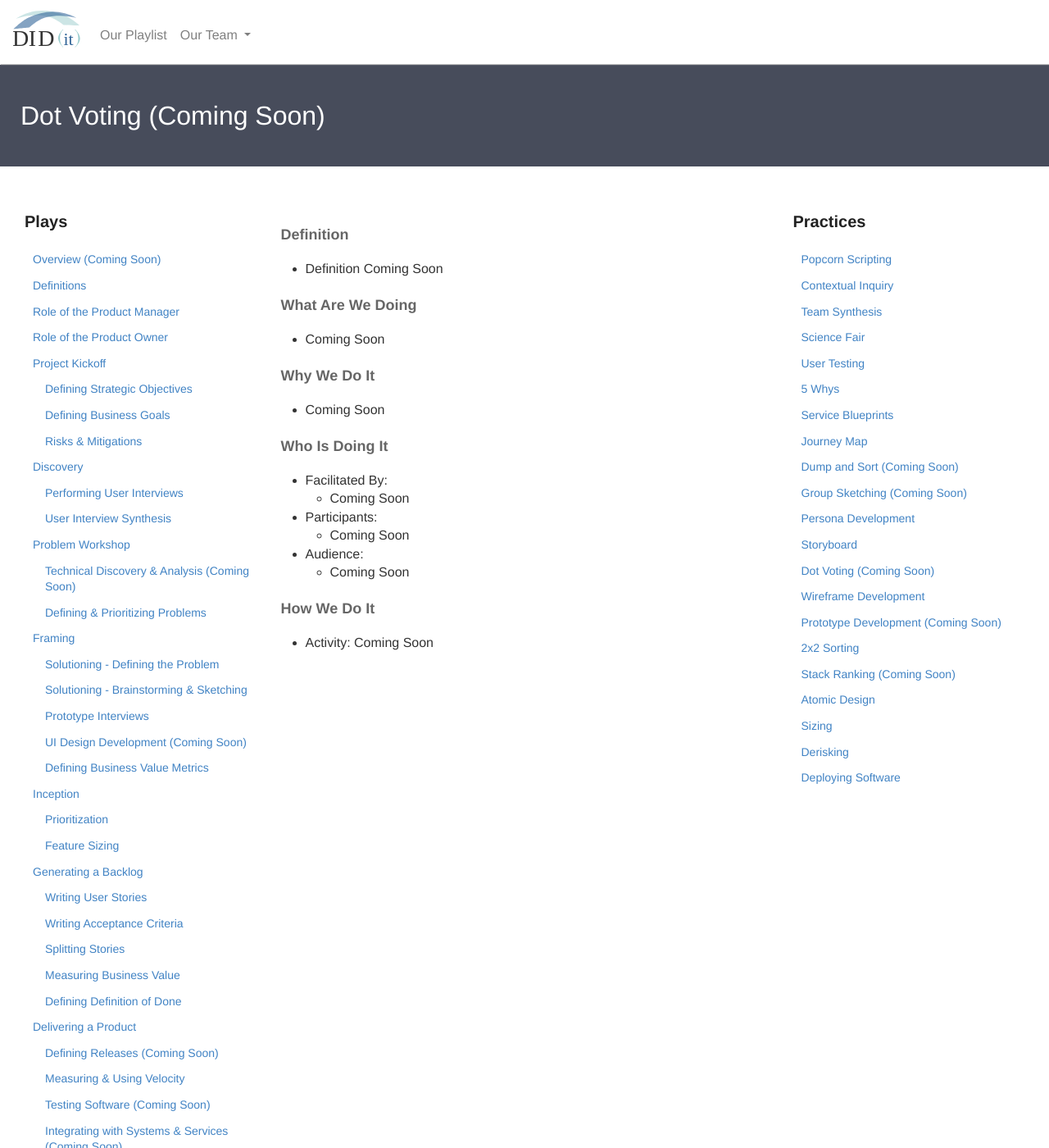
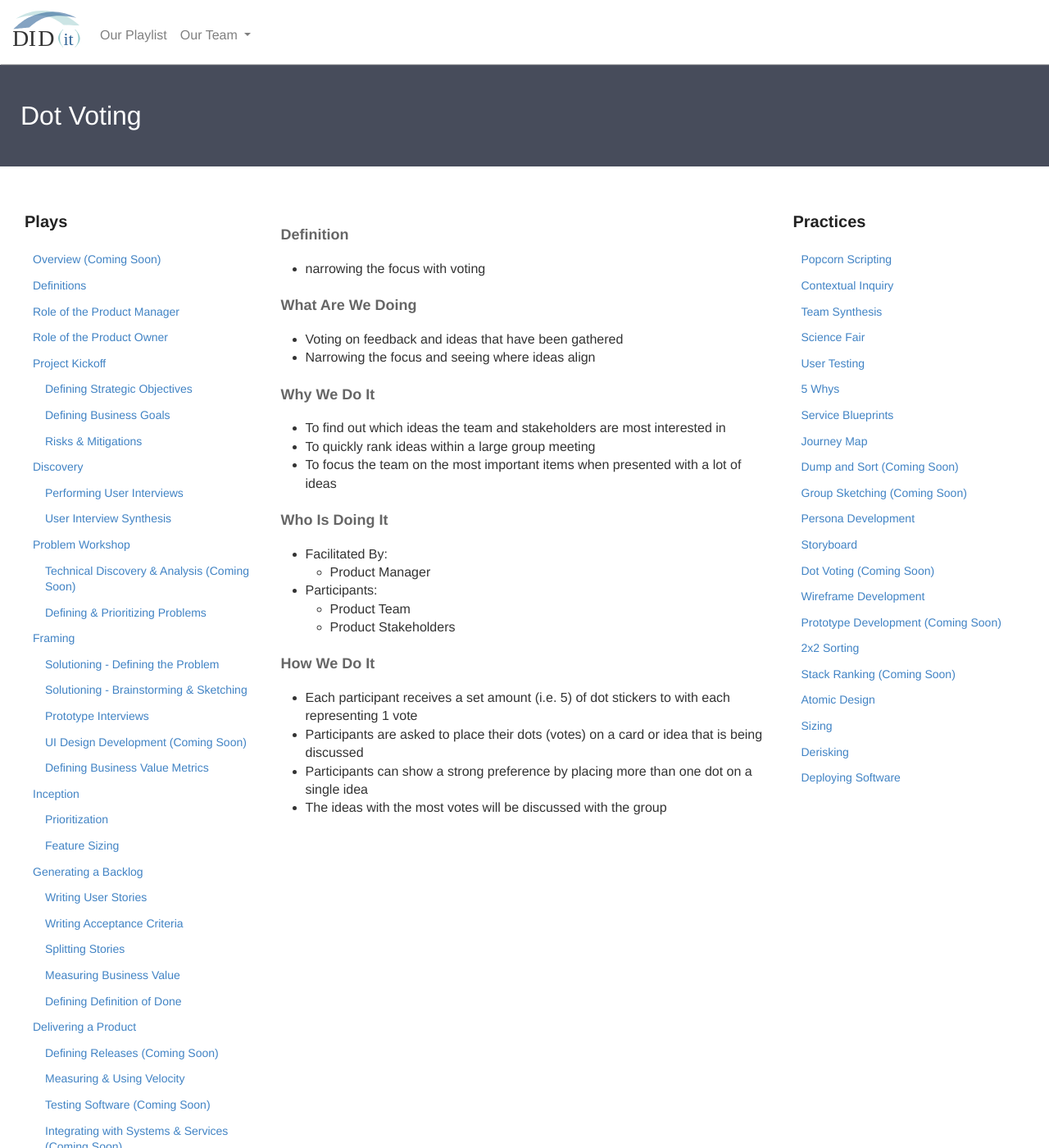
Before and after one commit to KnightPointSystems/kps_playbook, a Jekyll site: the page built from dot-voting.md, in a window 1280 px wide and 1400 px high. Shown: the whole window at 82% size. Built offline with Jekyll 4.4.1, drawn with Linux system fonts in a browser that asks for light colours; nearby versions of some CDN libraries.

Commit message:
Update dot-voting.md

```diff
--- a/dot-voting.md
+++ b/dot-voting.md
@@ -1,7 +1,7 @@
 ---
 layout: page
-title: Dot Voting (Coming Soon)
-header: Dot Voting (Coming Soon)
+title: Dot Voting
+header: Dot Voting
 permalink: /dot-voting/
 ---
 <div class="row">
@@ -13,19 +13,22 @@ permalink: /dot-voting/
             Definition
         </h4>
 		<ul>
-		<li>Definition Coming Soon</li>
+		<li>narrowing the focus with voting</li>
 		</ul>
         <h4 class="What" id="What">
             What Are We Doing
         </h4>
 	<ul>
-        <li>Coming Soon</li>
+        <li>Voting on feedback and ideas that have been gathered</li>
+	<li>Narrowing the focus and seeing where ideas align</li>
 	</ul>
         <h4 class="Why" id="Why">
             Why We Do It
         </h4>
             <ul>
-                <li>Coming Soon</li>
+                <li>To find out which ideas the team and stakeholders are most interested in</li>
+		<li>To quickly rank ideas within a large group meeting</li>
+		<li>To focus the team on the most important items when presented with a lot of ideas</li>
 	    </ul>
         <h4 class="Who" id="Who">
             Who Is Doing It
@@ -33,25 +36,24 @@ permalink: /dot-voting/
             <ul>
                 <li>Facilitated By:
     	            <ul>
-        	      <li>Coming Soon</li>
+        	      <li>Product Manager</li>
     	            </ul>
                  </li>
                 <li>Participants:
     	            <ul>
-                      <li>Coming Soon</li>
+                      <li>Product Team</li>
+		      <li>Product Stakeholders</li>
                     </ul>
-                </li>
-                <li>Audience:
-    	            <ul>
-                      <li>Coming Soon</li>
-                  </ul>
                 </li>
             </ul>
         <h4 class="How" id="How">
             How We Do It
         </h4>
             <ul>
-               <li>Activity: Coming Soon</li>
+               <li>Each participant receives a set amount (i.e. 5) of dot stickers to with each representing 1 vote</li>
+	       <li>Participants are asked to place their dots (votes) on a card or idea that is being discussed</li>
+	       <li>Participants can show a strong preference by placing more than one dot on a single idea</li>
+	       <li>The ideas with the most votes will be discussed with the group</li>
             </ul>
     </div>
     <div class="col-md-3">
```
